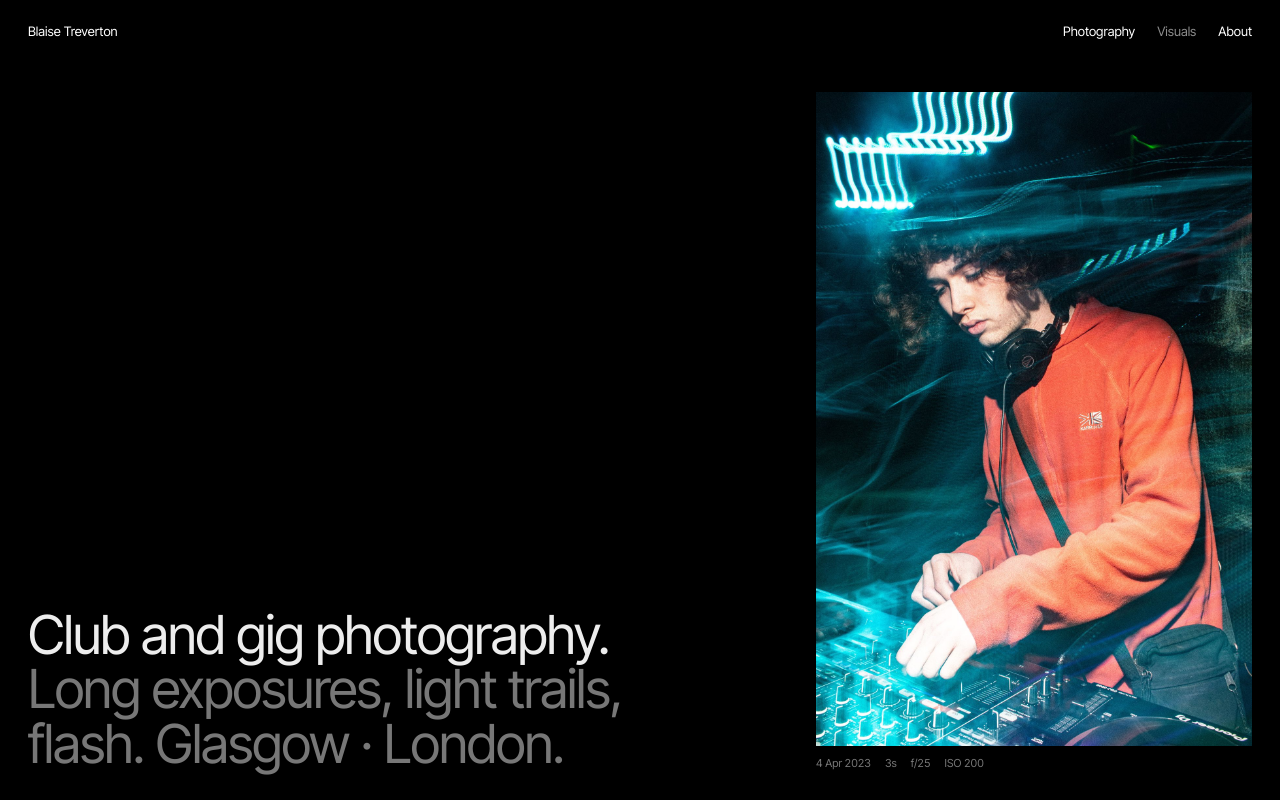
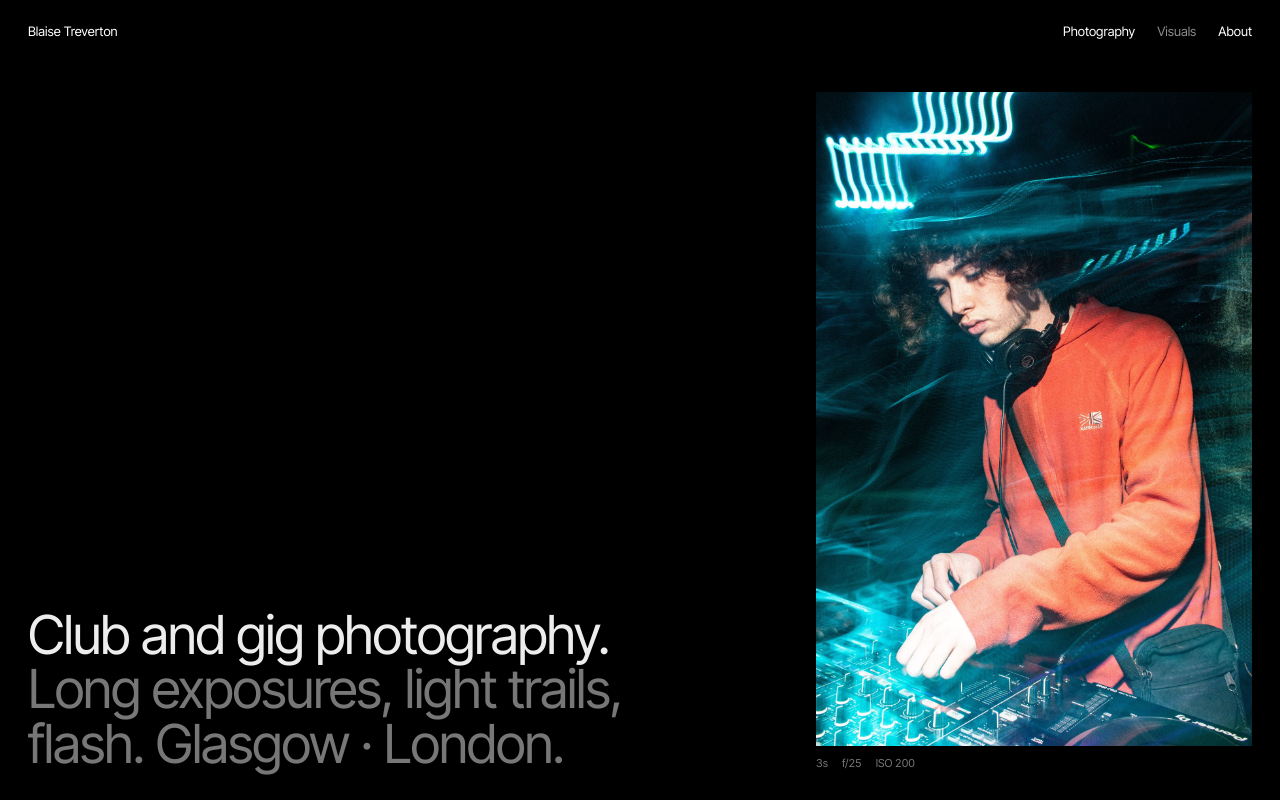
Before and after one commit to BlaiseTreverton/photo, a plain HTML site: page index.html in a window 1280 px wide. Shown: the top 800 px of the page. Drawn offline with Linux system fonts and the light colour scheme.

Commit message:
No dates under the photos
Co-Authored-By: Claude Opus 5.5 <noreply@anthropic.com>

```diff
--- a/index.html
+++ b/index.html
@@ -18,7 +18,7 @@
 <style>
 /* The photo site (design "C - Scroll", picked 2026-11-21).
    Black page, big photos down one column, portraits in pairs, About at the end.
-   Photos come from assets/content.js (date + camera settings shown under each; captions only as alt text) (generated by scripts/build-media.ps1).
+   Photos come from assets/content.js (camera settings shown under each, no date; captions only as alt text) (generated by scripts/build-media.ps1).
    Name, email, Instagram come from assets/settings.js (hand-edited). */
 :root { --bg:#000; --ink:#ededed; --mute:#777; --line:#222; --pad:28px; }
 * { box-sizing:border-box; margin:0; padding:0; }
@@ -52,7 +52,7 @@ header nav { display:flex; gap:22px; }
 .row.one img { width:min(1200px, calc(100vw - 2 * var(--pad)), calc(88vh * var(--r))); }
 .row.two figure { flex:0 1 auto; }
 .row.two img { width:min(calc(50vw - var(--pad) - 9px), calc(82vh * var(--r))); }
-/* the one quiet line under each photo: date + camera settings (from the camera's EXIF) */
+/* the one quiet line under each photo: camera settings (from the camera's EXIF) */
 figcaption { margin-top:10px; font-size:11px; color:var(--mute); display:flex; flex-wrap:wrap; gap:2px 14px; font-variant-numeric:tabular-nums; }
 
 /* about: who's behind the camera */
@@ -134,12 +134,11 @@ footer { margin:14vh var(--pad) 0; padding:20px 0 32px; border-top:1px solid var
   var first = C.events[0].photos[0];
   var lead = document.getElementById('lead'); lead.src = first.full; lead.alt = first.alt;
 
-  // Under each photo: just the date and the camera settings (Blaise, 2026-11-21: "just simple").
-  // The written caption from photo-selects.txt is not shown; it goes in as alt text, for screen readers and search.
-  var MON = ['Jan','Feb','Mar','Apr','May','Jun','Jul','Aug','Sep','Oct','Nov','Dec'];
+  // Under each photo: just the camera settings (Blaise, 2026-11-21: "just simple").
+  // No date: "gives the hint they're old" (Blaise). p.taken is still in content.js, just not shown.
+  // The written caption from photo-selects.txt is not shown either; it goes in as alt text.
   function shot(p) {
-    var m = /^(\d{4})-(\d{2})-(\d{2})$/.exec(p.taken || '');
-    var bits = [m ? (+m[3]) + ' ' + MON[m[2] - 1] + ' ' + m[1] : '', p.shutter, p.f, p.iso];
+    var bits = [p.shutter, p.f, p.iso];
     var c = document.createElement('figcaption');
     bits.forEach(function (s) { if (!s) return; var e = document.createElement('span'); e.textContent = s; c.appendChild(e); });
     return c.childNodes.length ? c : null;
```
